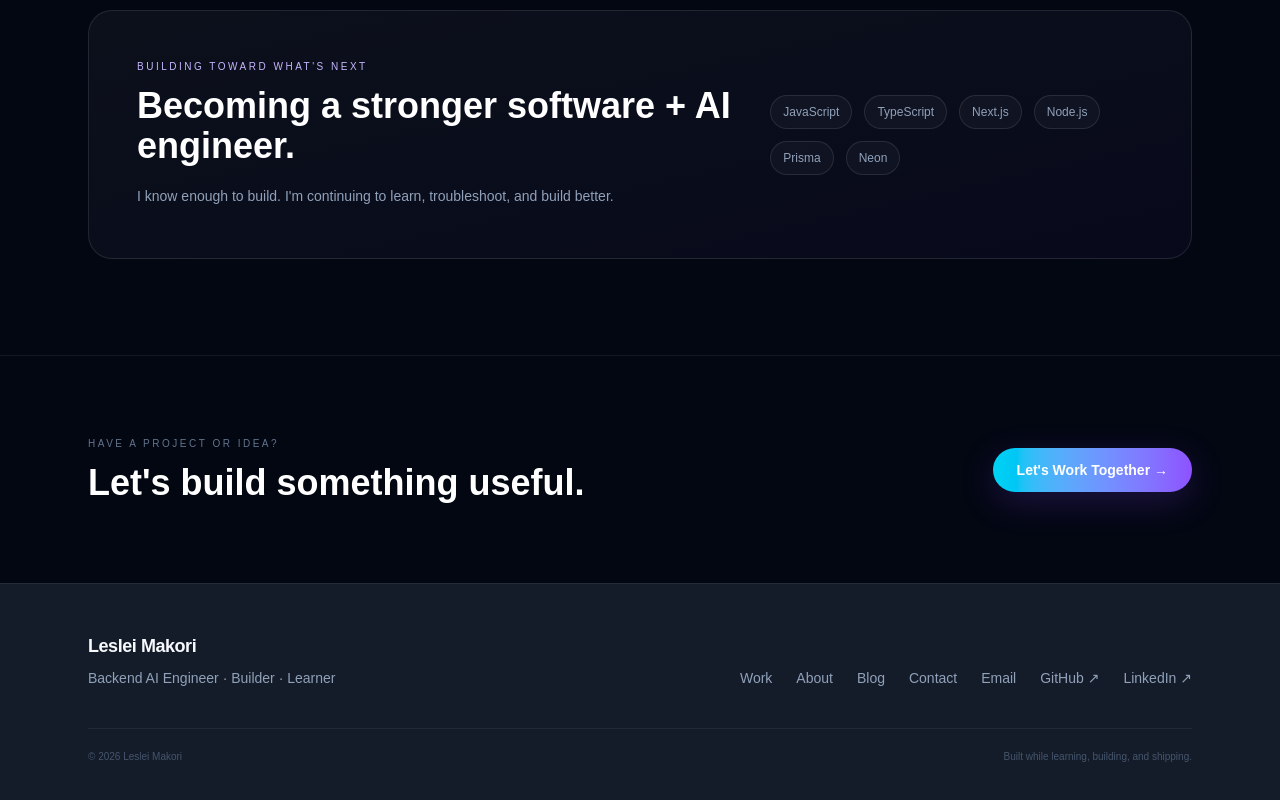
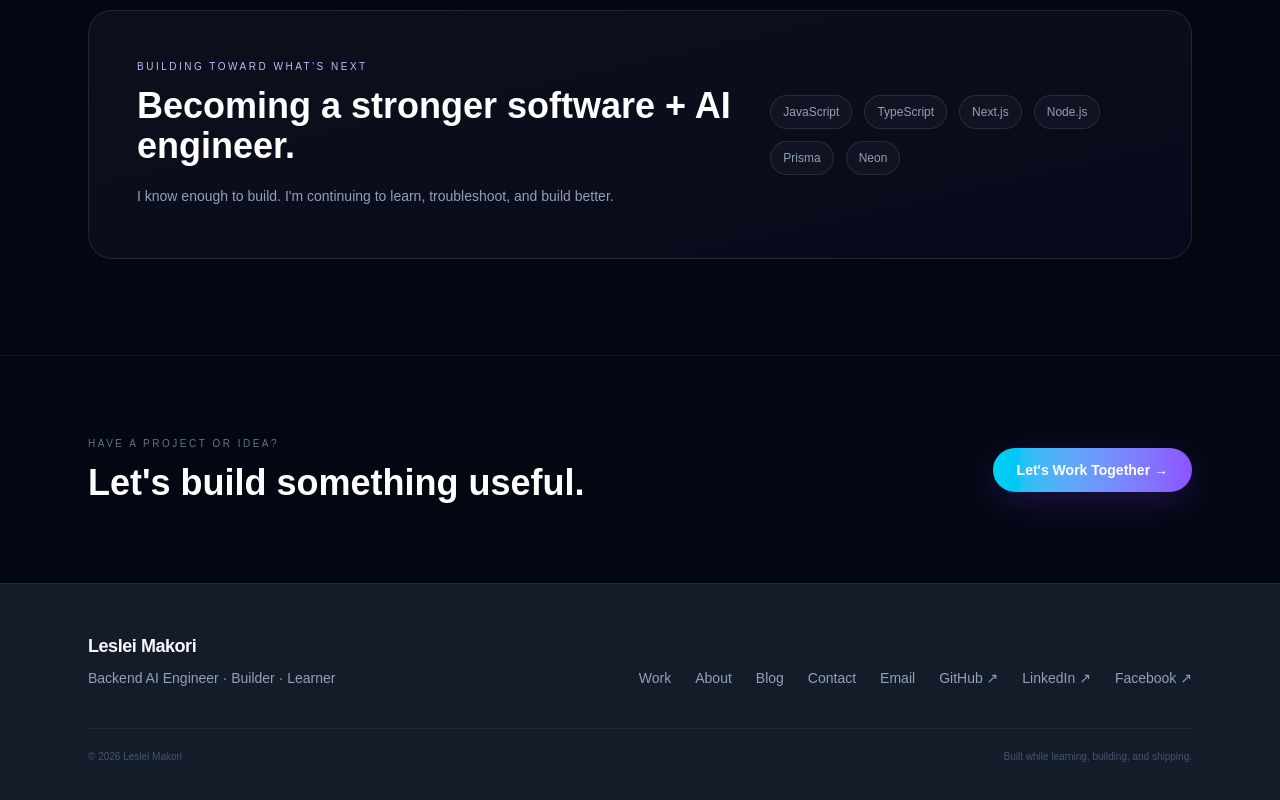
Before and after one commit to Leslei-254/leslei-portfolio, a Next.js app: page / in a window 1280 px wide. Shown: the part 2076-2876 px from the top of the page. Built offline with nearby package versions, Linux system fonts and the light colour scheme.

Commit message:
Add Facebook profile link to portfolio footer

```diff
--- a/app/layout.tsx
+++ b/app/layout.tsx
@@ -40,7 +40,7 @@ export default function RootLayout({ children }: LayoutProps<"/">) {
           <div className="mx-auto max-w-6xl px-6 py-12">
             <div className="flex flex-col gap-8 sm:flex-row sm:items-end sm:justify-between">
               <div><Link href="/" className="text-lg font-semibold tracking-tight">Leslei Makori</Link><p className="mt-2 text-sm text-slate-400">Backend AI Engineer · Builder · Learner</p></div>
-              <div className="flex flex-wrap gap-x-6 gap-y-3 text-sm text-slate-400">{nav.map(([label, href]) => <Link key={href} href={href} className="transition hover:text-slate-400">{label}</Link>)}<a href="mailto:Lesleimakori@gmail.com" className="transition hover:text-cyan-300">Email</a><a href="https://github.com/Leslei-254" target="_blank" rel="noreferrer" className="transition hover:text-slate-400">GitHub ↗</a><a href="https://www.linkedin.com/in/leslei-makori-8989681b4/" target="_blank" rel="noreferrer" className="transition hover:text-slate-400">LinkedIn ↗</a></div>
+              <div className="flex flex-wrap gap-x-6 gap-y-3 text-sm text-slate-400">{nav.map(([label, href]) => <Link key={href} href={href} className="transition hover:text-slate-400">{label}</Link>)}<a href="mailto:Lesleimakori@gmail.com" className="transition hover:text-cyan-300">Email</a><a href="https://github.com/Leslei-254" target="_blank" rel="noreferrer" className="transition hover:text-slate-400">GitHub ↗</a><a href="https://www.linkedin.com/in/leslei-makori-8989681b4/" target="_blank" rel="noreferrer" className="transition hover:text-slate-400">LinkedIn ↗</a><a href="https://www.facebook.com/DokileW/" target="_blank" rel="noreferrer" className="transition hover:text-slate-400">Facebook ↗</a></div>
             </div>
             <div className="mt-10 flex flex-col gap-2 border-t border-white/[.06] pt-5 text-[10px] text-slate-600 sm:flex-row sm:items-center sm:justify-between"><span>© {new Date().getFullYear()} Leslei Makori</span><span>Built while learning, building, and shipping.</span></div>
           </div>
```
